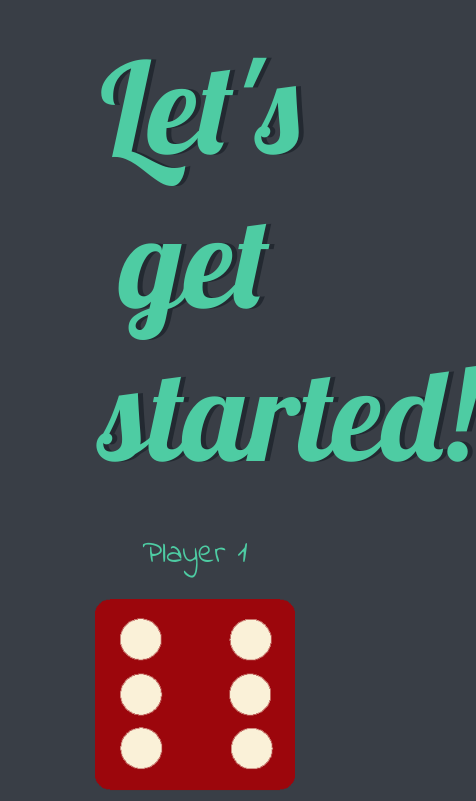
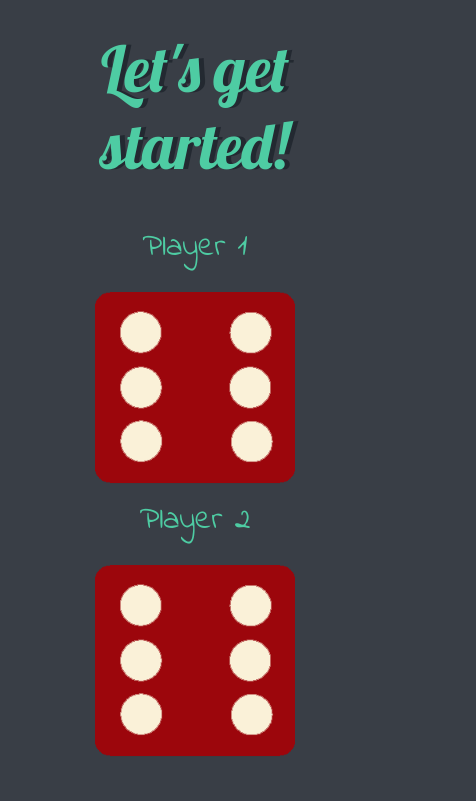
Before and after one commit to VishalNayek/Dice, a plain HTML site: page index.html in a window 390 px wide. Shown: the top 801 px of the page, 476 px wide, since content can reach past the window. Drawn offline with nearby package versions, Linux system fonts and the light colour scheme.

Commit message:
Header Responsiveness
Optimized for smartphones.

```diff
--- a/styles.css
+++ b/styles.css
@@ -47,3 +47,9 @@ footer{
     font-family: 'Indie Flower', cursive;
     font-size: large;
 }
+
+@media(max-width:1340px){
+   h1{
+       font-size: 4rem;
+   }
+}
```
